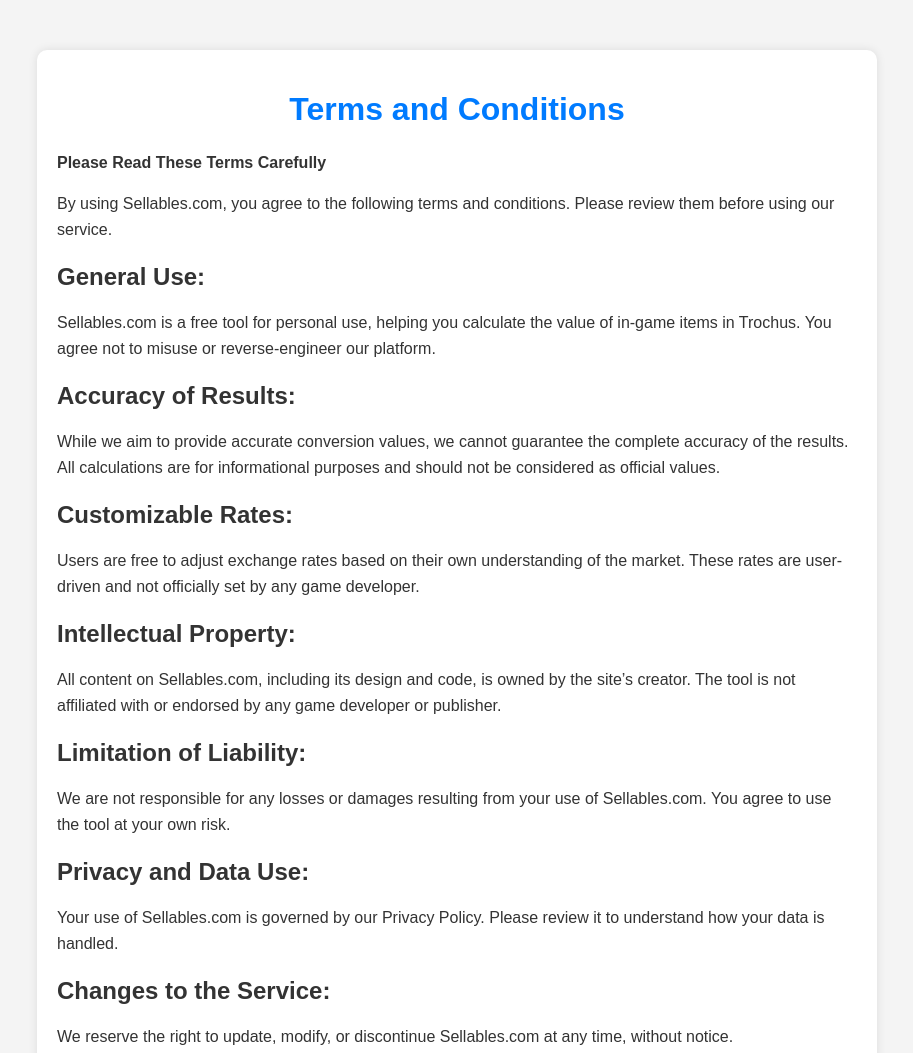
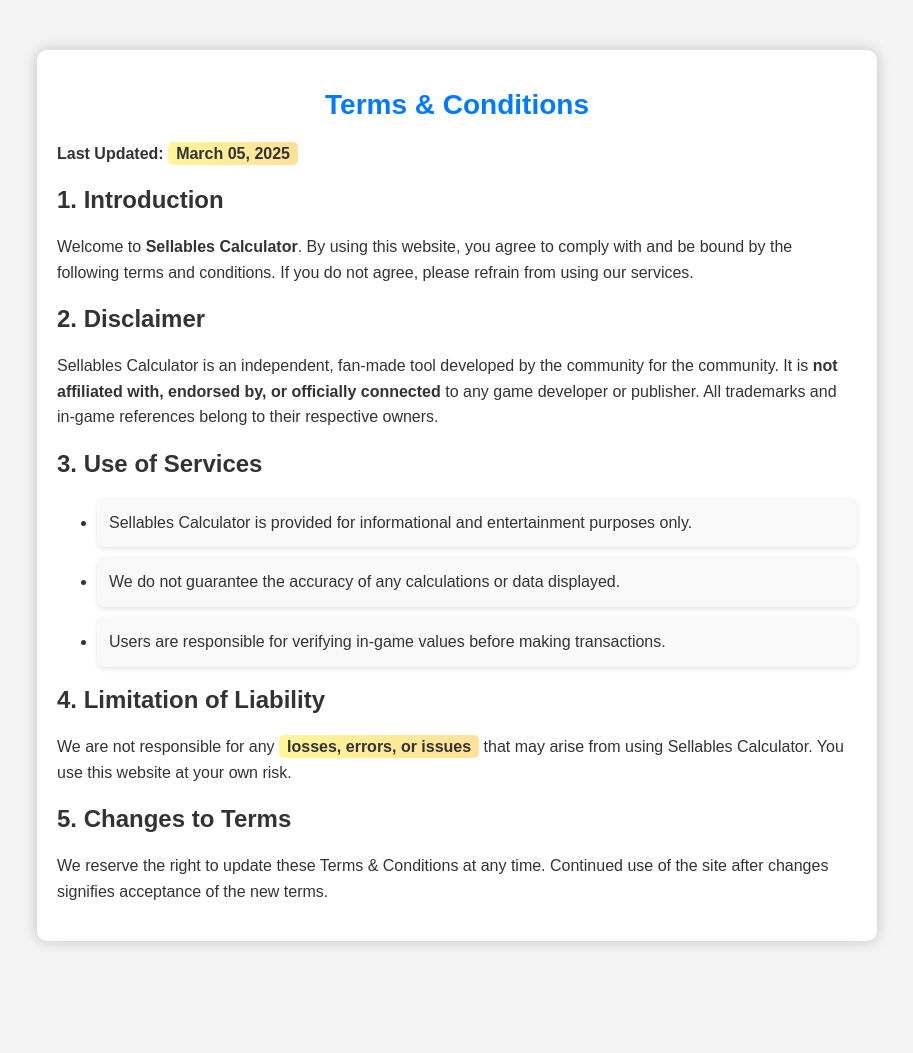
Before and after one commit to azrxc/graalera-sellables-calculator, a plain HTML site: page TermsConditions.html in a window 1280 px wide. Shown: the top 1053 px of the page, without its empty margins (183-1096 px from the left). After the commit the page ends 991 px from the top, so only its background shows below. Drawn offline with Linux system fonts and the light colour scheme.

Commit message:
Update TermsConditions.html

```diff
--- a/TermsConditions.html
+++ b/TermsConditions.html
@@ -3,7 +3,7 @@
 <head>
     <meta charset="UTF-8">
     <meta name="viewport" content="width=device-width, initial-scale=1.0">
-    <title>Terms and Conditions - Sellables.com</title>
+    <title>Terms & Conditions - Sellables Calculator</title>
     <style>
         body {
             font-family: Arial, sans-serif;
@@ -11,6 +11,11 @@
             padding: 0;
             background-color: #f4f4f4;
             color: #333;
+            animation: fadeIn 1s ease-in-out;
+        }
+        @keyframes fadeIn {
+            from { opacity: 0; transform: translateY(-10px); }
+            to { opacity: 1; transform: translateY(0); }
         }
         .container {
             max-width: 800px;
@@ -18,48 +23,80 @@
             background: white;
             padding: 20px;
             border-radius: 10px;
-            box-shadow: 0px 0px 10px rgba(0, 0, 0, 0.1);
+            box-shadow: 0px 0px 15px rgba(0, 0, 0, 0.2);
+            animation: slideIn 1s ease-in-out;
+            position: relative;
+            overflow: hidden;
         }
-        h1 {
+        @keyframes slideIn {
+            from { opacity: 0; transform: translateY(30px); }
+            to { opacity: 1; transform: translateY(0); }
+        }
+        .terms-heading {
             color: #007bff;
+            font-size: 28px;
+            font-weight: bold;
             text-align: center;
+            margin-bottom: 20px;
+            opacity: 0;
+            animation: fadeUp 1s ease-in-out forwards;
         }
         p, ul {
             line-height: 1.6;
         }
+        .fade-up {
+            opacity: 0;
+            transform: translateY(20px);
+            animation: fadeUp 1s ease-in-out forwards;
+        }
+        @keyframes fadeUp {
+            from { opacity: 0; transform: translateY(20px); }
+            to { opacity: 1; transform: translateY(0); }
+        }
+        .highlight {
+            background: linear-gradient(90deg, rgba(255,230,0,0.4) 0%, rgba(255,180,0,0.4) 100%);
+            padding: 3px 8px;
+            border-radius: 5px;
+            font-weight: bold;
+        }
+        .animated-list li {
+            margin-bottom: 10px;
+            padding: 12px;
+            border-radius: 8px;
+            background: #f9f9f9;
+            box-shadow: 0px 2px 5px rgba(0, 0, 0, 0.1);
+            transition: all 0.3s ease-in-out;
+            cursor: pointer;
+        }
+        .animated-list li:hover {
+            background: #eef5ff;
+            transform: scale(1.05);
+        }
     </style>
 </head>
 <body>
+    <div class="container">
+        <h1 class="terms-heading">Terms & Conditions</h1>
+        <p class="fade-up"><strong>Last Updated:</strong> <span class="highlight">March 05, 2025</span></p>
 
-    <div class="container">
-        <h1>Terms and Conditions</h1>
-        <p><strong>Please Read These Terms Carefully</strong></p>
-        <p>By using Sellables.com, you agree to the following terms and conditions. Please review them before using our service.</p>
+        <h2 class="fade-up">1. Introduction</h2>
+        <p class="fade-up">Welcome to <strong>Sellables Calculator</strong>. By using this website, you agree to comply with and be bound by the following terms and conditions. If you do not agree, please refrain from using our services.</p>
 
-        <h2>General Use:</h2>
-        <p>Sellables.com is a free tool for personal use, helping you calculate the value of in-game items in Trochus. You agree not to misuse or reverse-engineer our platform.</p>
+        <h2 class="fade-up">2. Disclaimer</h2>
+        <p class="fade-up">Sellables Calculator is an independent, fan-made tool developed by the community for the community. It is <strong>not affiliated with, endorsed by, or officially connected</strong> to any game developer or publisher. All trademarks and in-game references belong to their respective owners.</p>
 
-        <h2>Accuracy of Results:</h2>
-        <p>While we aim to provide accurate conversion values, we cannot guarantee the complete accuracy of the results. All calculations are for informational purposes and should not be considered as official values.</p>
+        <h2 class="fade-up">3. Use of Services</h2>
+        <ul class="animated-list fade-up">
+            <li>Sellables Calculator is provided for informational and entertainment purposes only.</li>
+            <li>We do not guarantee the accuracy of any calculations or data displayed.</li>
+            <li>Users are responsible for verifying in-game values before making transactions.</li>
+        </ul>
 
-        <h2>Customizable Rates:</h2>
-        <p>Users are free to adjust exchange rates based on their own understanding of the market. These rates are user-driven and not officially set by any game developer.</p>
+        <h2 class="fade-up">4. Limitation of Liability</h2>
+        <p class="fade-up">We are not responsible for any <span class="highlight">losses, errors, or issues</span> that may arise from using Sellables Calculator. You use this website at your own risk.</p>
 
-        <h2>Intellectual Property:</h2>
-        <p>All content on Sellables.com, including its design and code, is owned by the site’s creator. The tool is not affiliated with or endorsed by any game developer or publisher.</p>
-
-        <h2>Limitation of Liability:</h2>
-        <p>We are not responsible for any losses or damages resulting from your use of Sellables.com. You agree to use the tool at your own risk.</p>
-
-        <h2>Privacy and Data Use:</h2>
-        <p>Your use of Sellables.com is governed by our Privacy Policy. Please review it to understand how your data is handled.</p>
-
-        <h2>Changes to the Service:</h2>
-        <p>We reserve the right to update, modify, or discontinue Sellables.com at any time, without notice.</p>
-
-        <h2>Modifications to These Terms:</h2>
-        <p>These terms may change over time. All updates will be posted on this page, and your continued use of the service constitutes your acceptance of these changes.</p>
+        <h2 class="fade-up">5. Changes to Terms</h2>
+        <p class="fade-up">We reserve the right to update these Terms & Conditions at any time. Continued use of the site after changes signifies acceptance of the new terms.</p>
     </div>
-
 </body>
 </html>
```
